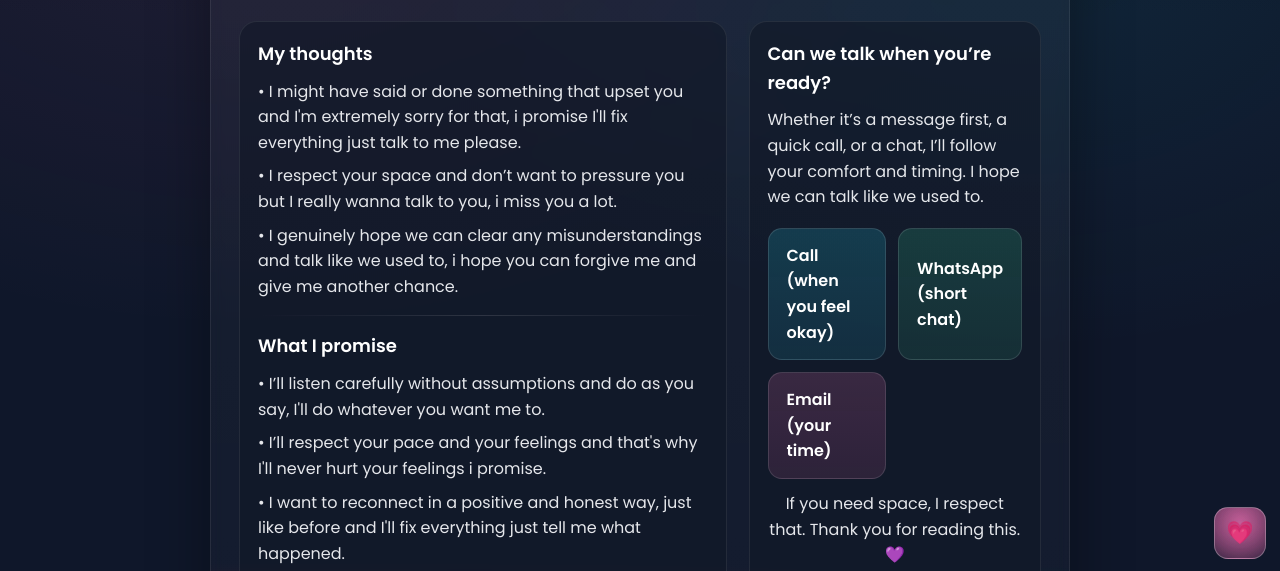
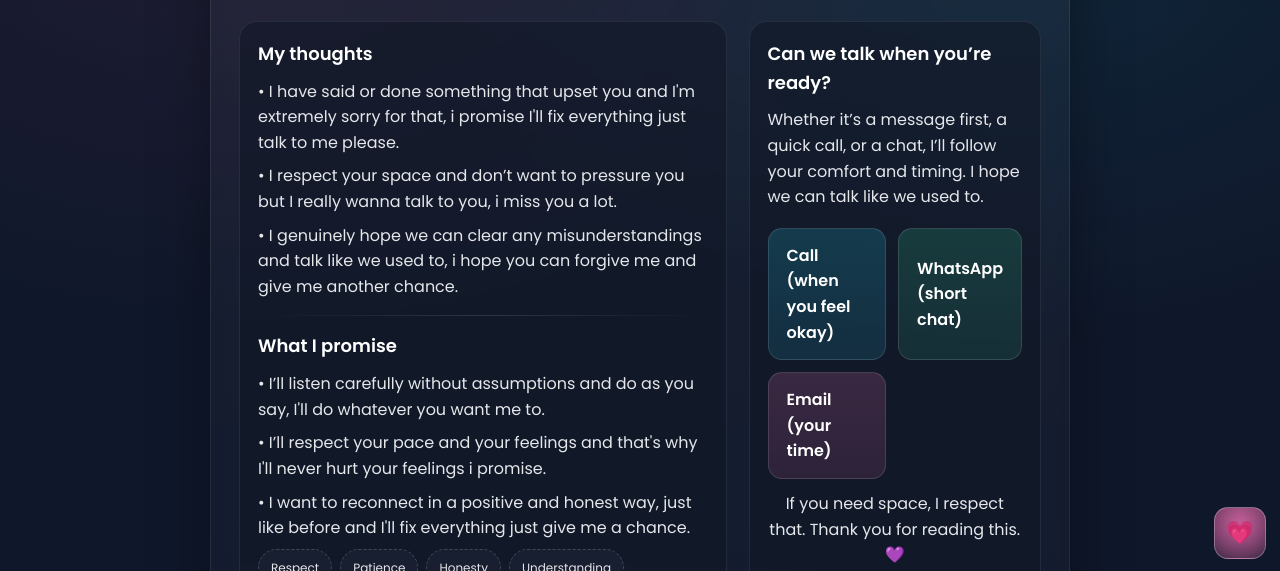
Before and after one commit to exexple/Sorry-ailyn-website, a plain HTML site: page index.html in a window 1280 px wide. Shown: the part 227-798 px from the top of the page. Drawn offline with Linux system fonts and the light colour scheme.

Commit message:
Update index.html

```diff
--- a/index.html
+++ b/index.html
@@ -65,14 +65,14 @@
       <div class="grid">
         <section class="section">
           <h2>My thoughts</h2>
-          <p>• I might have said or done something that upset you and I'm extremely sorry for that, i promise I'll fix everything just talk to me please.</p>
+          <p>• I have said or done something that upset you and I'm extremely sorry for that, i promise I'll fix everything just talk to me please.</p>
           <p>• I respect your space and don’t want to pressure you but I really wanna talk to you, i miss you a lot.</p>
           <p>• I genuinely hope we can clear any misunderstandings and talk like we used to, i hope you can forgive me and give me another chance.</p>
           <div class="divider"></div>
           <h2>What I promise</h2>
           <p>• I’ll listen carefully without assumptions and do as you say, I'll do whatever you want me to.</p>
           <p>• I’ll respect your pace and your feelings and that's why I'll never hurt your feelings i promise.</p>
-          <p>• I want to reconnect in a positive and honest way, just like before and I'll fix everything just tell me what happened.</p>
+          <p>• I want to reconnect in a positive and honest way, just like before and I'll fix everything just give me a chance.</p>
           <div class="badges">
             <span class="badge">Respect</span>
             <span class="badge">Patience</span>
```
